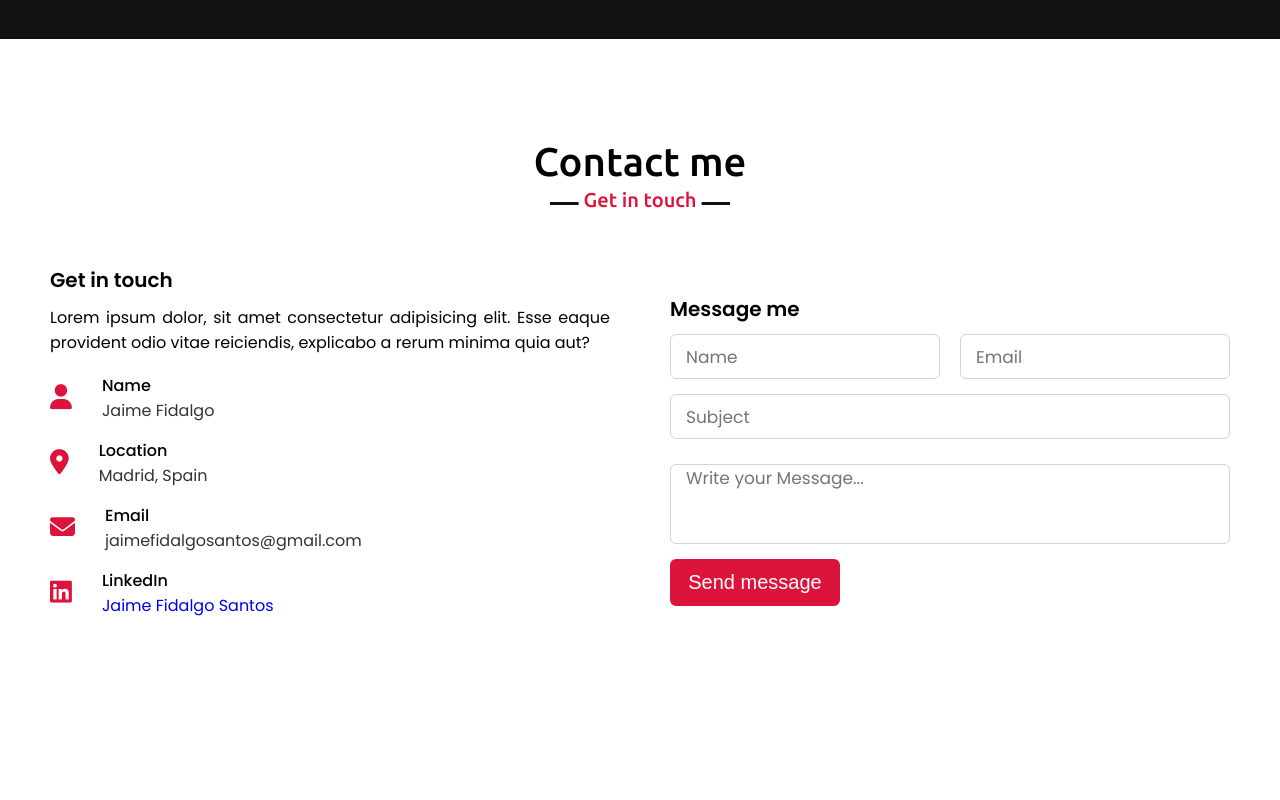
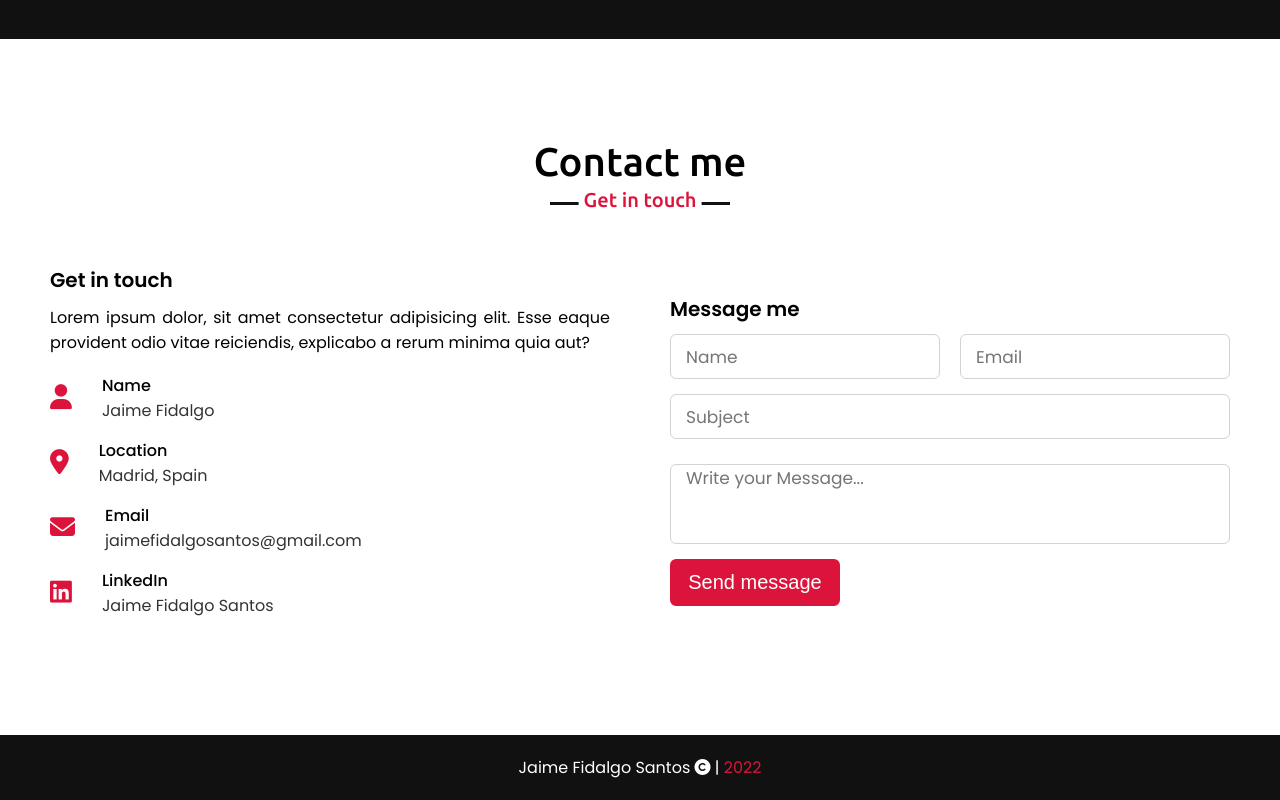
Before and after one commit to JaimeFidalgo/PersonalSite, a plain HTML site: page public/index.html in a window 1280 px wide. Shown: the part 3375-4175 px from the top of the page. Before the commit the page ends 4110 px from the top, so only its background shows below. Drawn offline with nearby package versions, Linux system fonts and the light colour scheme.

Commit message:
footer finished

```diff
--- a/public/assets/css/styles.css
+++ b/public/assets/css/styles.css
@@ -148,7 +148,7 @@ section {
 .services,
 .skills,
 .teams,
-.contact {
+.contact, footer {
     font-family: "Poppins", sans-serif;
 }
 
@@ -570,6 +570,19 @@ owl-dot:hover {
 
 .contact .contact-content .info .sub-title {
     color: #333;
+
+
+}
+
+.contact .contact-content .info .sub-title a{
+    color: #333;
+
+    transition: all 0.3s ease;
+}
+.contact .contact-content .info .sub-title a:hover{
+
+   color: crimson;
+
 }
 
 .contact .right form .fields {
@@ -643,6 +656,21 @@ owl-dot:hover {
 .contact .right form .button button:hover {
     background: none;
     color: crimson;
+}
+
+/* Footers Start Styling */
+
+footer{
+    display: flex;
+    align-items: center;
+    justify-content: center;
+    background: #111;
+    color: #fff;
+    padding: 20px 23px;
+}
+
+footer span .age{
+color: crimson;
 }
 
 
--- a/public/index.html
+++ b/public/index.html
@@ -301,6 +301,12 @@
         </div>
     </section>
 
+    <!-- Start Footer -->
+
+    <footer>
+        <span>Jaime Fidalgo Santos <span class="fas fa-copyright"></span> |  <span class="age">2022</span></span>
+    </footer>
+
 
 
 
```
